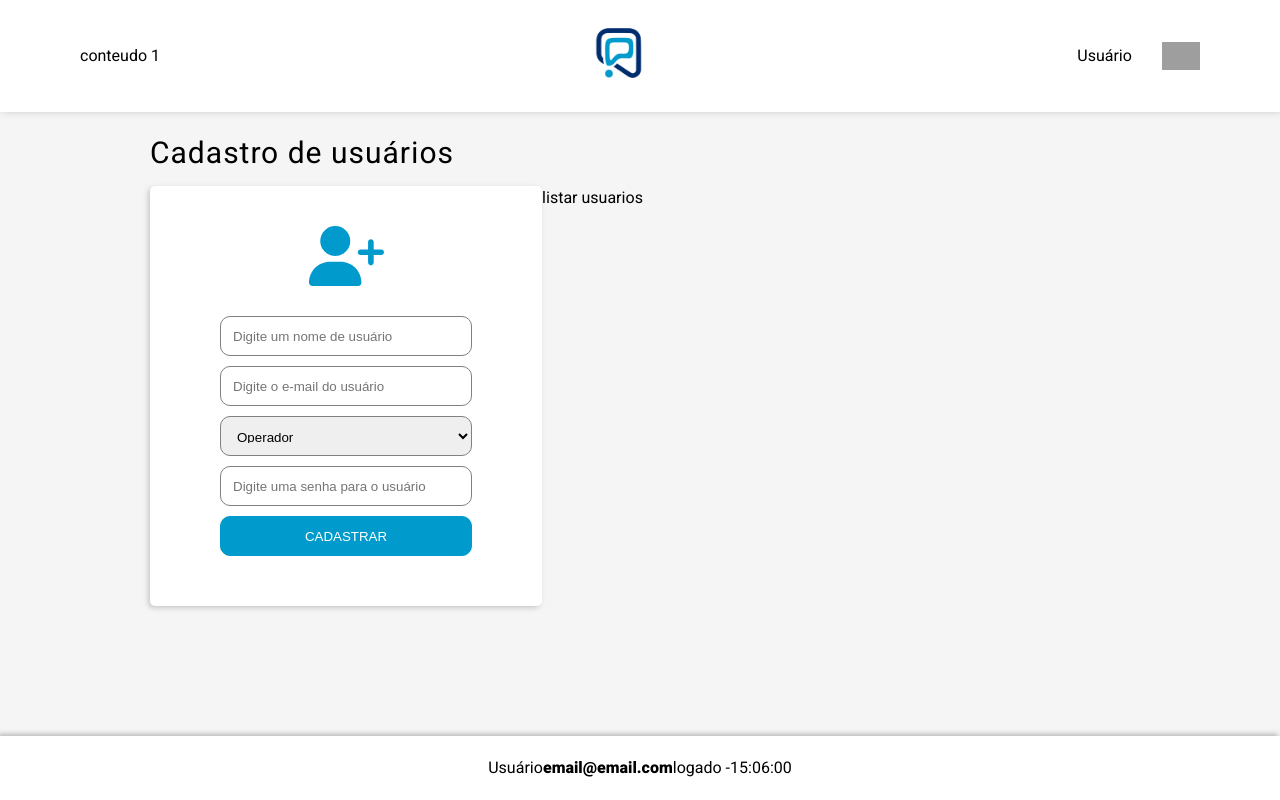
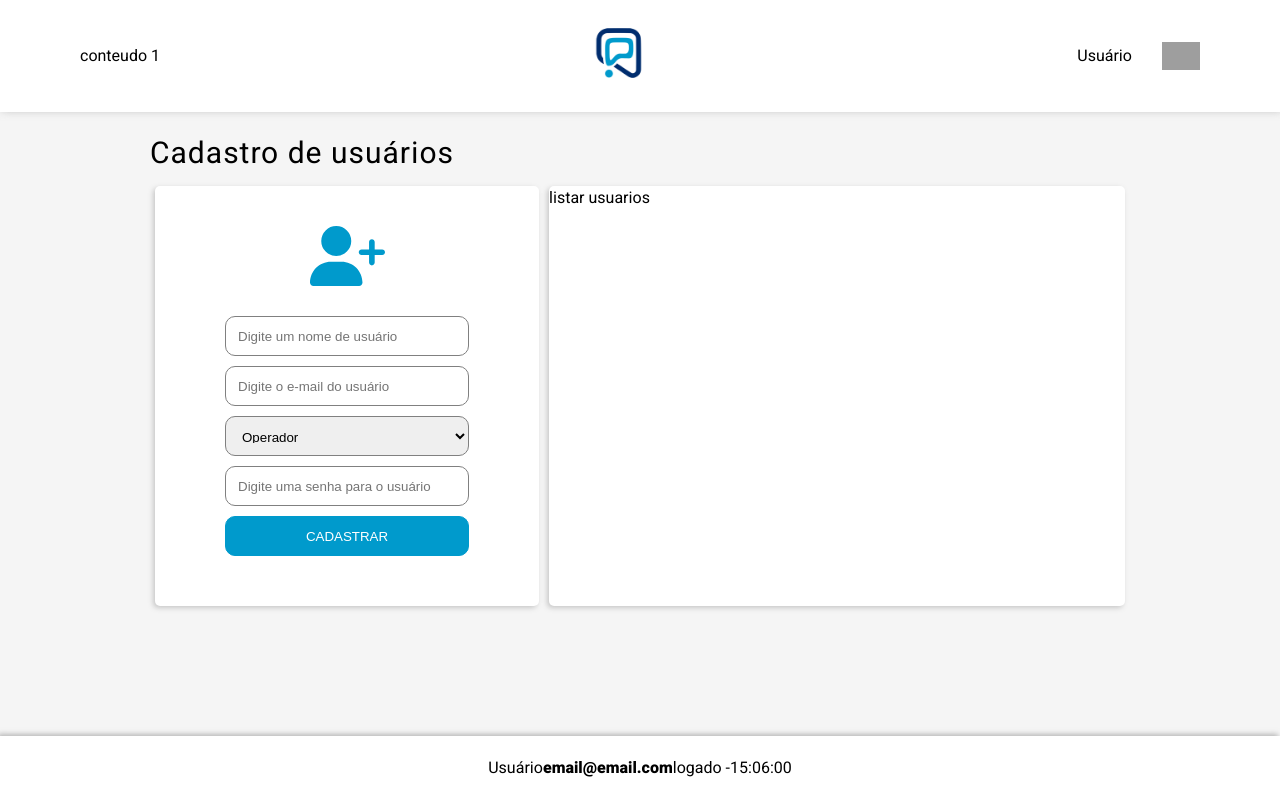
Before and after one commit to Paulo-DevTallos/desafio-tallos-frontend, a Vue app: page /contacts in a window 1280 px wide. Built offline with nearby package versions, Linux system fonts and the light colour scheme; grey boxes are pictures that could not be loaded.

Commit message:
estilizando user list da pagina de contatos

```diff
--- a/src/assets/contacts.css
+++ b/src/assets/contacts.css
@@ -7,6 +7,7 @@
     width: 40%;
     border-radius: 5px;
     box-shadow: -2px 2px 5px #80808060;
+    margin: 0 5px;
 }
 
 .container-form form {
@@ -36,3 +37,11 @@
     text-transform: uppercase;
     cursor: pointer;
 }
+
+.container-contacts .user-list {
+    background-color: #fff;
+    box-shadow: -2px 2px 5px #80808060;
+    border-radius: 5px;
+    width: 60%;
+    margin: 0 5px;
+}
--- a/src/components/components-users/NavMenuDash.vue
+++ b/src/components/components-users/NavMenuDash.vue
@@ -14,7 +14,7 @@
 				</RouterLink>
 			</li>
 			<li>
-				<RouterLink to="#">
+				<RouterLink to="/contacts">
 					<font-awesome-icon :icon="['fas', 'list-check']" />
 					<span>Acessar Contatos</span>
 				</RouterLink>
--- a/src/pages/user-pages/Contacts.vue
+++ b/src/pages/user-pages/Contacts.vue
@@ -20,7 +20,7 @@
             </div>
           </form>
         </div>
-        <div>
+        <div class="user-list">
           listar usuarios
         </div>
       </div>
```
